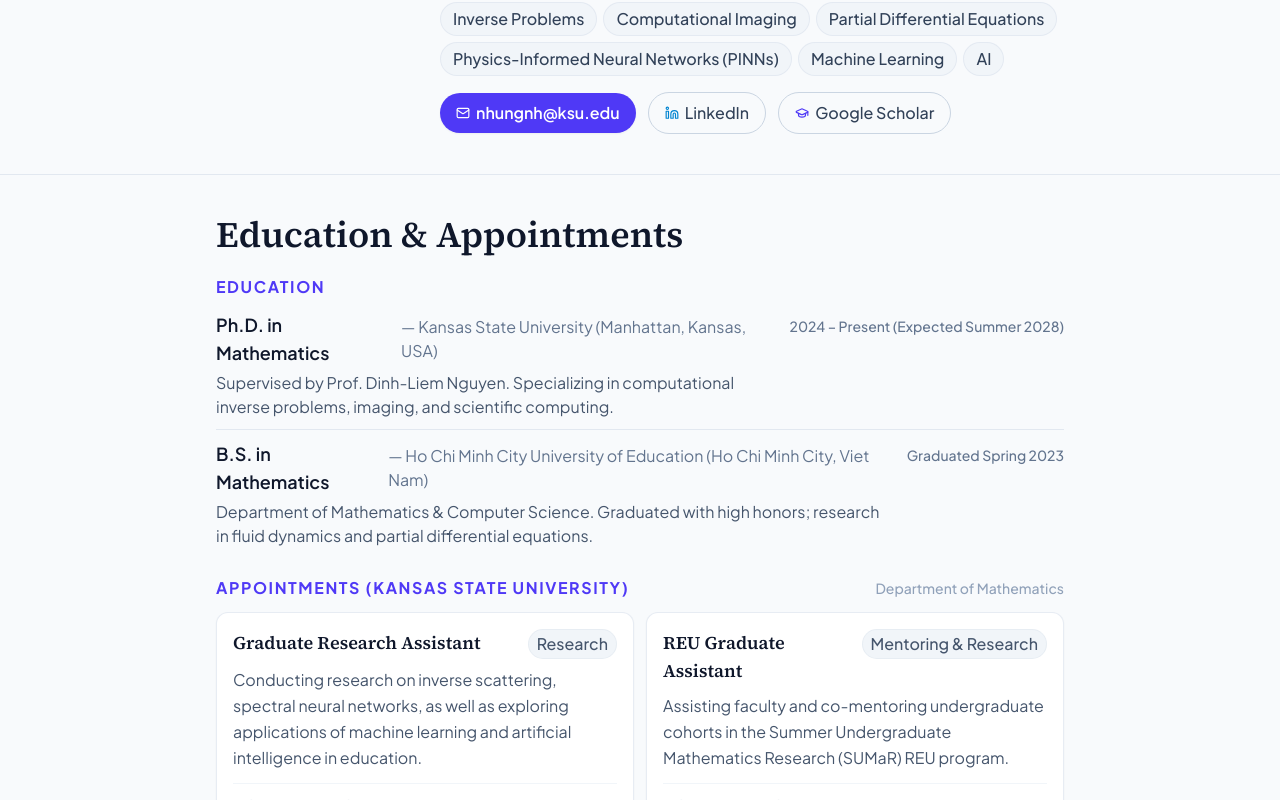
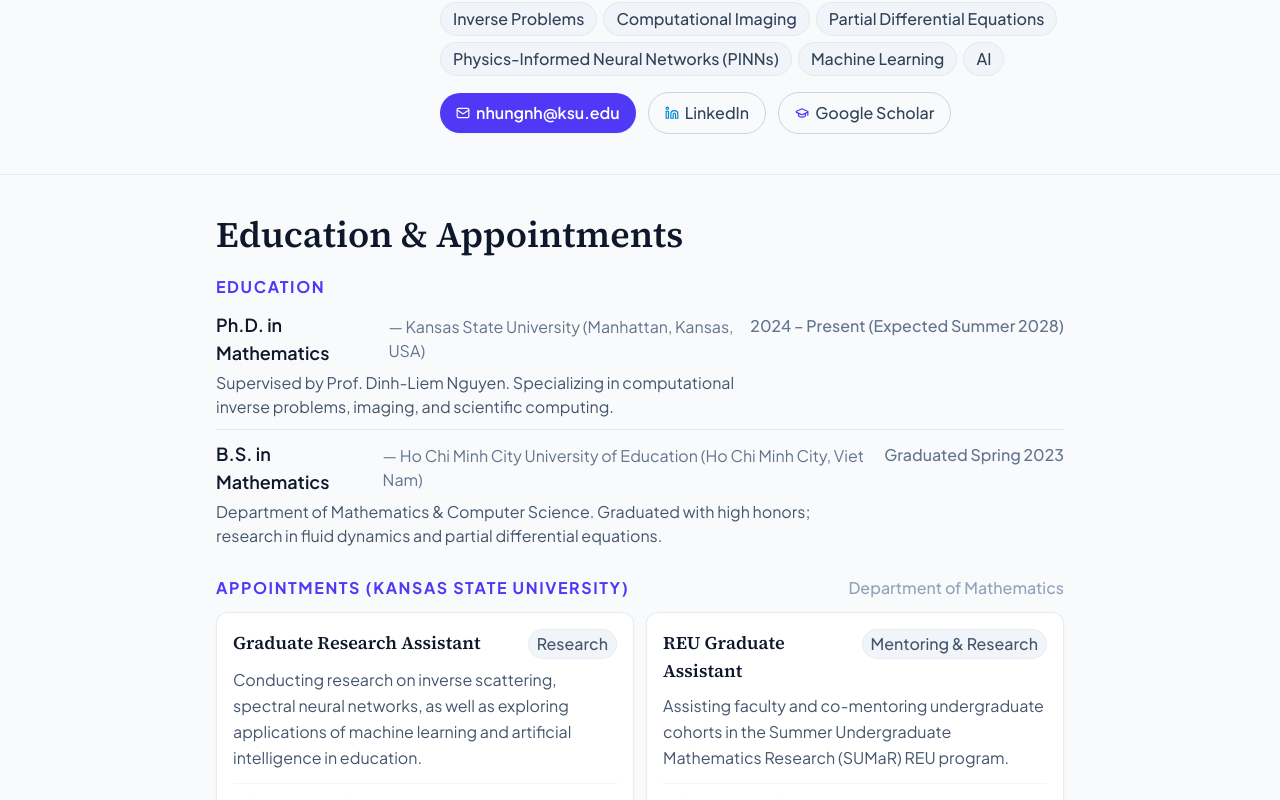
Before and after one commit to nhungnh-dot/nhungnh-dot.github.io, a React (Vite) app: page / in a window 1280 px wide. Shown: the part 497-1297 px from the top of the page. Built offline with nearby package versions, Linux system fonts and the light colour scheme.

Commit message:
Match remaining About date and appointment text sizes

```diff
--- a/src/components/EducationEmployment.tsx
+++ b/src/components/EducationEmployment.tsx
@@ -33,7 +33,7 @@ export const EducationEmployment: React.FC = () => {
                     </p>
                   )}
                 </div>
-                <span className="text-xs text-slate-500 dark:text-slate-400 whitespace-nowrap flex-shrink-0 font-medium sm:text-right">
+                <span className="text-sm text-slate-500 dark:text-slate-400 whitespace-nowrap flex-shrink-0 font-medium sm:text-right">
                   {edu.period}
                 </span>
               </li>
@@ -47,7 +47,7 @@ export const EducationEmployment: React.FC = () => {
             <h3 className="text-sm uppercase tracking-widest text-indigo-600 dark:text-indigo-400 font-bold">
               Appointments (Kansas State University)
             </h3>
-            <span className="text-xs text-slate-400 dark:text-slate-500 font-medium hidden sm:inline">
+            <span className="text-sm text-slate-400 dark:text-slate-500 font-medium hidden sm:inline">
               Department of Mathematics
             </span>
           </div>
```
